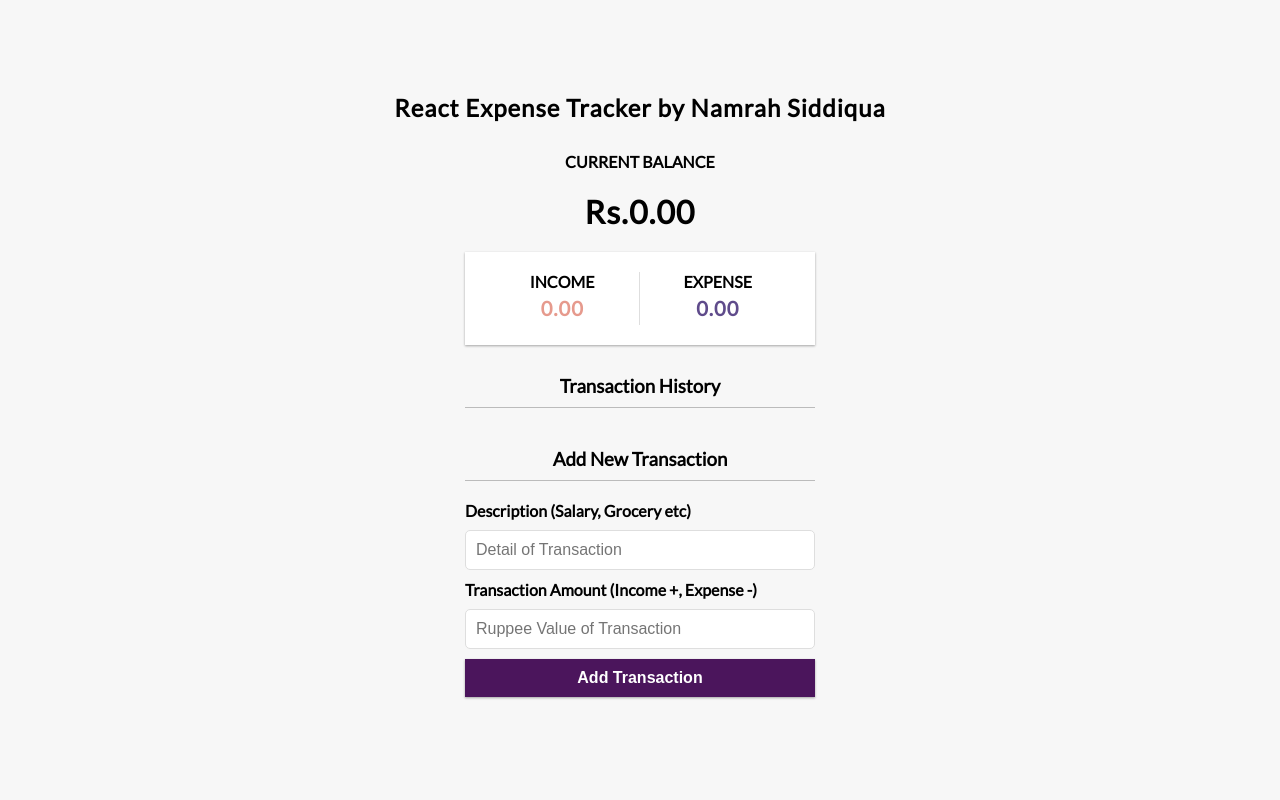
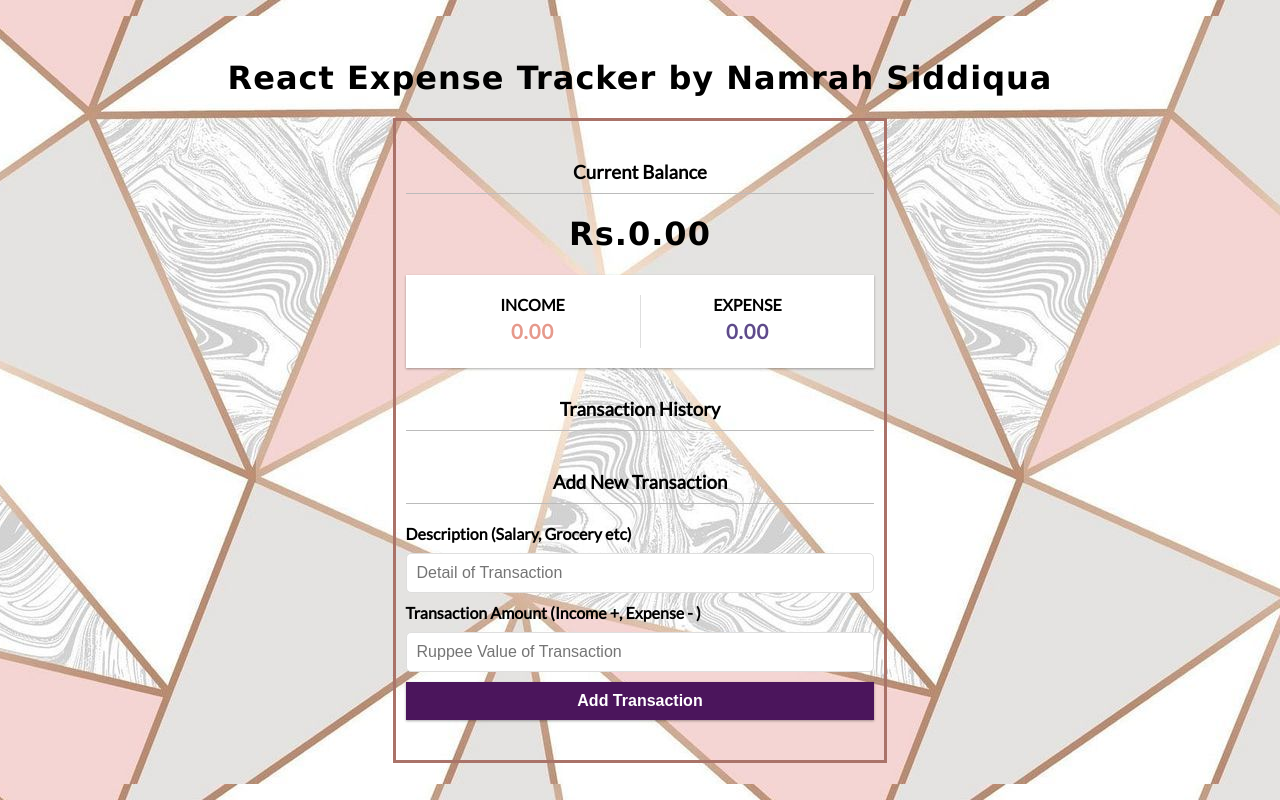
Before and after one commit to NamrahSiddiqua/expense-trackerapp-project1, a React (Create React App) app: page / in a window 1280 px wide. Built offline with nearby package versions, Linux system fonts and the light colour scheme.

Commit message:
updated background

```diff
--- a/src/App.css
+++ b/src/App.css
@@ -9,6 +9,11 @@
 }
 
 body {
+  background-image: url(bgimage.jpg);
+  height: 100%;
+  background-position: center;
+  background-size: auto;
+  opacity: 6;
   background-color: #f7f7f7;
   display: flex;
   flex-direction: column;
@@ -20,6 +25,7 @@ body {
 }
 
 .container {
+
   margin: 30px auto;
   width: 350px;
 }
@@ -28,6 +34,8 @@ h1 {
   letter-spacing: 1px;
   margin: 5;
   text-align: center;
+  font-family: verdana;
+  font-size: 200%;
 }
 
 h2 {
@@ -65,6 +73,15 @@ h4 {
 
 .inc-exp-container > div:first-of-type {
   border-right: 1px solid #dedede;
+}
+
+.bgcontainer > div:first-of-type {
+  border-right: 2px solid #E69A8DFF;
+  border-left: 2px solid #E69A8DFF;
+  margin: auto;
+  width: 60%;
+  border: 3px solid rgb(170, 115, 105);
+  padding: 10px;
 }
 
 .money {
@@ -175,3 +192,9 @@ input[type='number'] {
 .list li:hover .delete-btn {
   opacity: 1;
 }
+
+@media (max-width: 320px) {
+  .container {
+    width: 300px
+  }
+}
--- a/src/App.js
+++ b/src/App.js
@@ -15,7 +15,8 @@ import { GlobalProvider } from './context/GlobalState';
 
 function App() {
   return (
-      <GlobalProvider>
+    <div className="bgcontainer">
+      <GlobalProvider >
         <Header />
         <div className="container">
           <Balance />
@@ -24,6 +25,7 @@ function App() {
           <AddTransaction />
         </div>
       </GlobalProvider>
+    </div>
   );
 }
 
--- a/src/components/AddTransaction.js
+++ b/src/components/AddTransaction.js
@@ -30,7 +30,7 @@ export const AddTransaction = () => {
             <form onSubmit={onSubmit}>
                 <div className="form-control">
                     <label htmlFor="description">
-                        Description (Salary, Grocery etc)
+                         Description (Salary, Grocery etc)
                     </label>
                     <input  type="text"
                             id="description"
@@ -42,7 +42,7 @@ export const AddTransaction = () => {
                 </div>
                 <div className="form-control">
                     <label htmlFor="transactionamount">
-                        Transaction Amount (Income +, Expense -)
+                         Transaction Amount (Income +, Expense - )
                     </label>
                     <input  type="number"
                             id="transactionamount"
--- a/src/components/Balance.js
+++ b/src/components/Balance.js
@@ -13,7 +13,7 @@ export const Balance = () => {
 
     return (
         <div>
-            <h4>Current Balance</h4>
+            <h3>Current Balance</h3>
             <h1 id="balance">Rs.{balance}</h1>
         </div>
     )
--- a/src/components/Header.js
+++ b/src/components/Header.js
@@ -2,8 +2,8 @@ import React from 'react'
 
 export const Header = () => {
     return (
-        <h2>
+        <h1>
             React Expense Tracker by Namrah Siddiqua
-        </h2>
+        </h1>
     )
 }
```
Also changed, not shown: src/bgimage.jpg (added).
